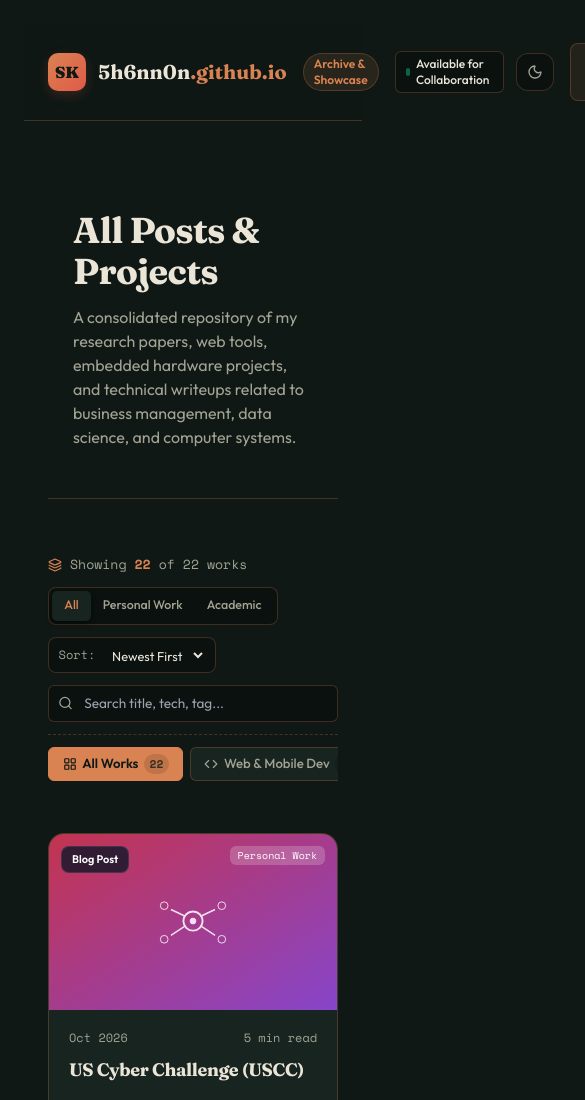
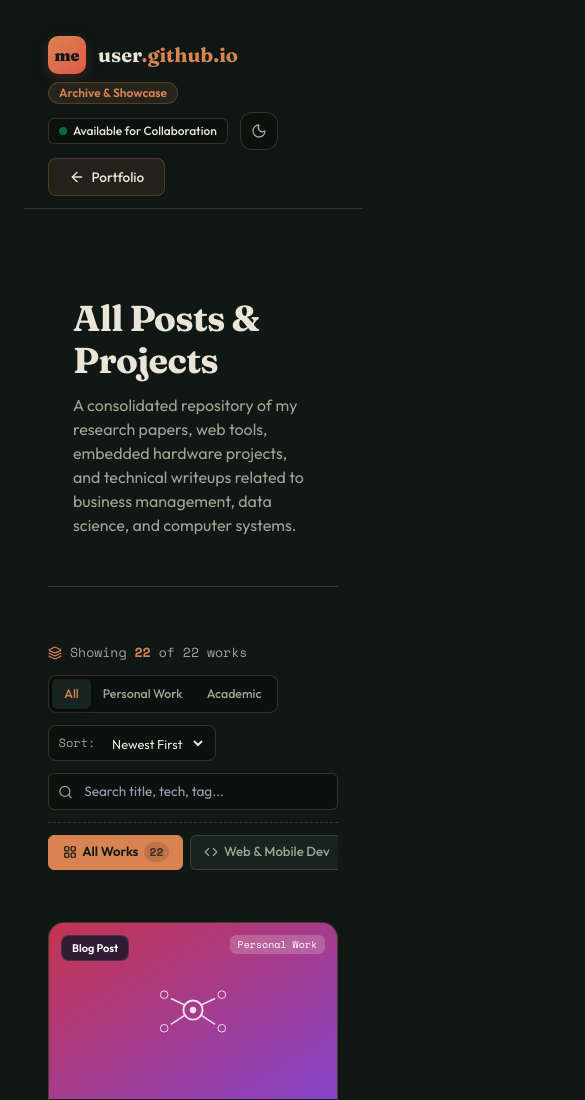
Before and after one commit to 5h6nn0n/Portfolio, a plain HTML site: page archive.html in a window 390 px wide. Shown: the top 1100 px of the page, 585 px wide, since content can reach past the window. Drawn offline with nearby package versions, Linux system fonts and the light colour scheme.

Commit message:
Revamp header section with new layout and styles
Replaced old header with a new responsive design and updated styles.

```diff
--- a/archive.html
+++ b/archive.html
@@ -109,7 +109,7 @@
         .font-code {
             font-family: var(--font-code);
         }
-
+/*
         .container {
             width: 100%;
            // max-width: 1200px;
@@ -135,6 +135,22 @@
 				width: 50%;
             }
         }
+*/
+		.container {
+    max-width: 100%;
+    margin: 0 auto;
+    padding: 0 1.5rem;
+}
+
+.site-header {
+    border-bottom: 1px solid var(--border-dim);
+    background: rgba(15, 24, 21, 0.92);
+    backdrop-filter: blur(12px);
+    position: sticky;
+    top: 0;
+    z-index: 40;
+    padding: 0.75rem 0;
+}
 
         html:not(.dark) .site-header,
         html:not(.dark) .glass-nav {
@@ -775,7 +791,7 @@
 </head>
 <body class="selection:bg-brand-500 selection:text-white"  oncontextmenu="return false;">
 
-    <!-- Navigation Header -->
+    <!-- Navigation Header
     <header class="site-header sticky top-0 z-40 glass-nav w-full">
         <div class="container nav-wrapper max-w-7xl mx-auto h-16 flex items-center justify-between">
             <a href="#" class="brand-link">
@@ -806,6 +822,40 @@
             </a>
         </div>
     </header>
+	-->
+
+	<header class="site-header sticky top-0 z-40 glass-nav w-full">
+    <div class="container nav-wrapper max-w-7xl mx-auto min-h-16 md:h-16 flex flex-wrap items-center justify-between gap-x-4 gap-y-2">
+        <a href="#" class="brand-link">
+            <div class="brand-avatar">me</div>
+            <div class="brand-text">user<span>.github.io</span></div>
+        </a>
+
+        <div class="flex items-center space-x-3">
+            <span class="inline-block px-2.5 py-0.5 text-xs font-semibold rounded-full header-archive-badge">
+                Archive &amp; Showcase
+            </span>
+        </div>
+
+        <div class="flex items-center space-x-3 sm:space-x-4">
+            <div class="flex items-center space-x-1 text-sm font-medium" style="color: var(--text-muted);">
+                <span class="inline-flex items-center px-2.5 py-1 rounded-md text-xs header-collab-pill">
+                    <span class="w-2 h-2 rounded-full bg-emerald-500 mr-1.5 animate-pulse"></span>
+                    Available for Collaboration
+                </span>
+            </div>
+            <button id="themeToggle" class="p-2.5 rounded-xl transition-colors focus:outline-none theme-btn" aria-label="Toggle Theme">
+                <i data-lucide="moon" id="themeIconMoon" class="w-4 h-4"></i>
+                <i data-lucide="sun" id="themeIconSun" class="w-4 h-4"></i>
+            </button>
+        </div>
+
+        <a href="index.html" class="back-home-btn">
+            <i data-lucide="arrow-left" class="w-4 h-4"></i>
+            <span>Portfolio</span>
+        </a>
+    </div>
+</header>
 
     <!-- Main Container -->
     <main class="container flex-grow max-w-7xl w-full mx-auto py-8 space-y-8">
```
